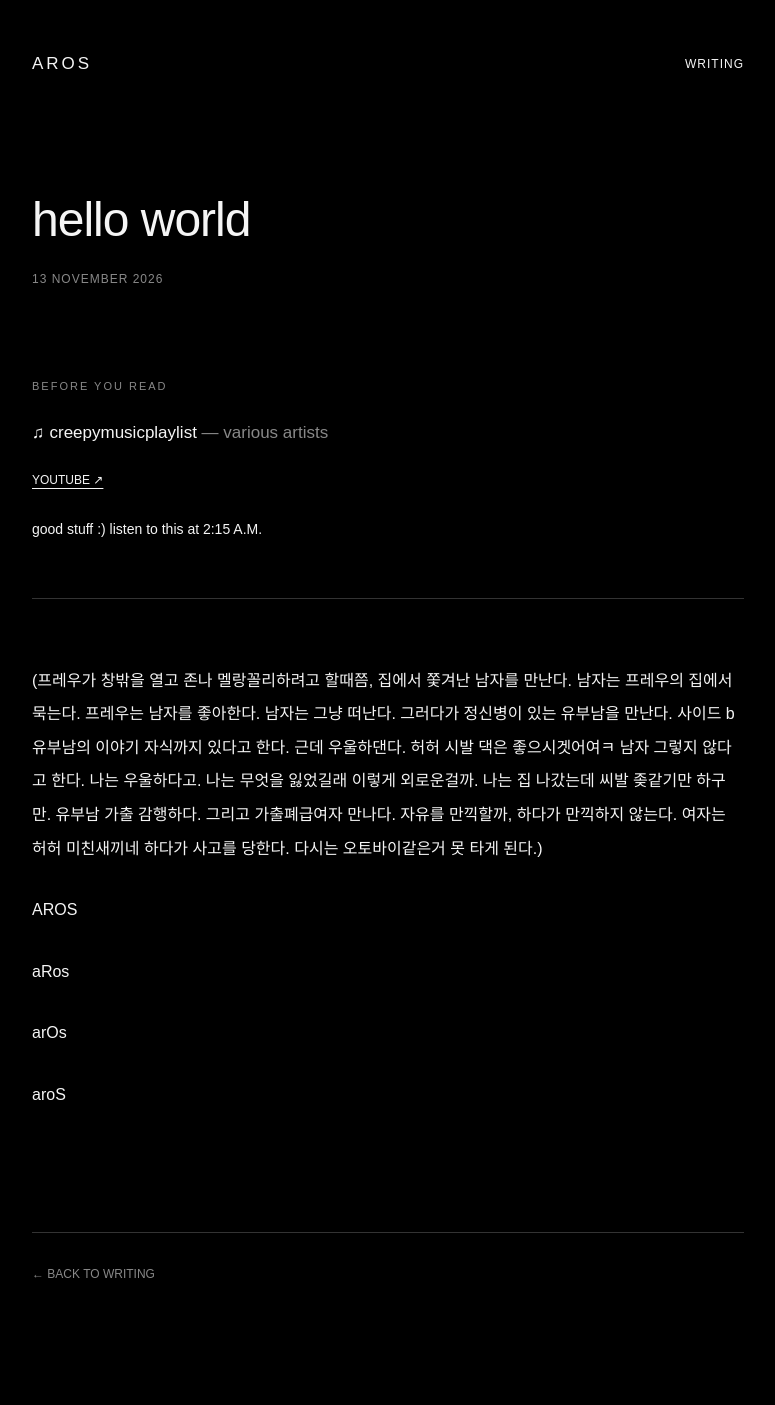
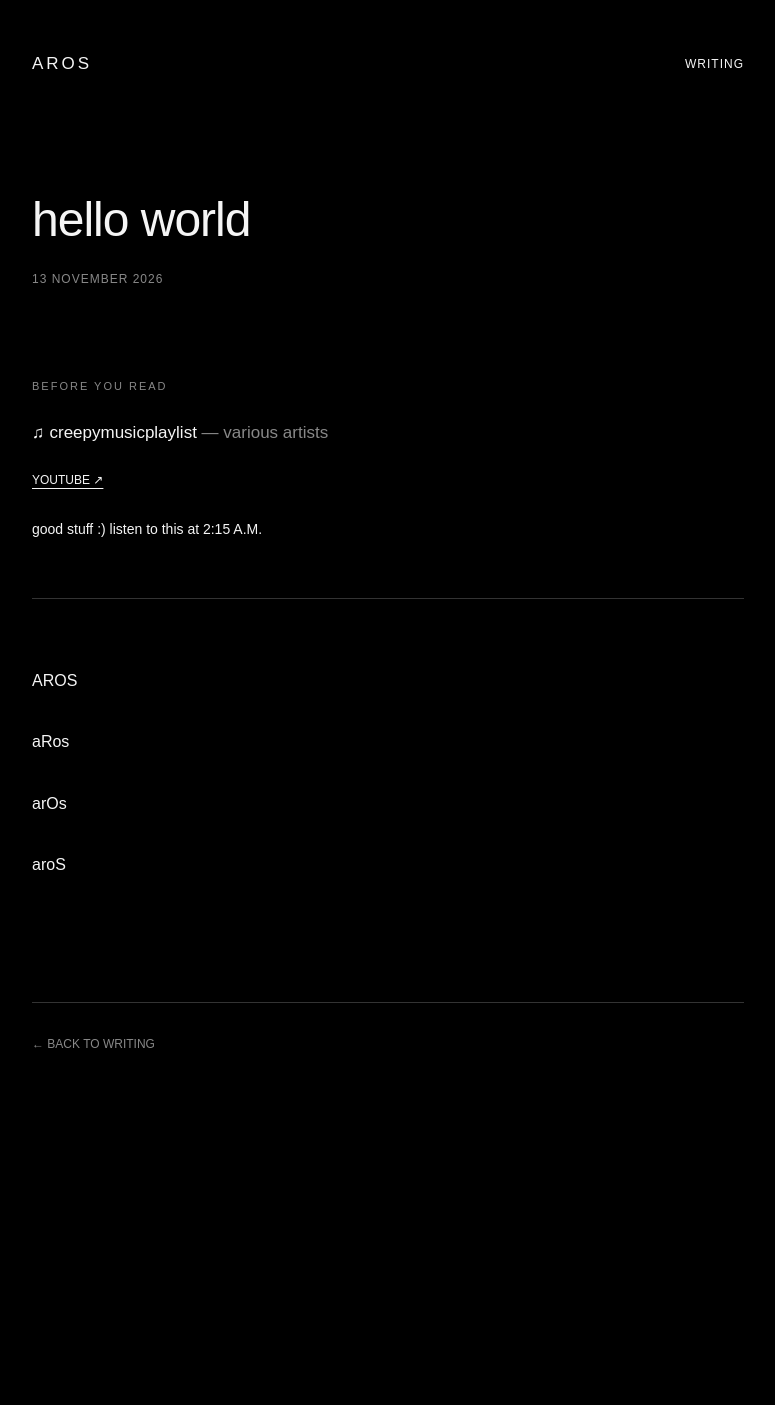
Before and after one commit to sagajellyfish/sagajellyfish.github.io, a Jekyll site: the page built from _posts/2026-11-13-hello-world.md, in a window 1280 px wide. Shown: the whole page, without its empty margins (252-1027 px from the left). Built offline with Jekyll 4.4.1, drawn with Linux system fonts in a browser that asks for light colours; after the commit the page ends 1176 px from its top, so only the background shows below that.

Commit message:
Update _posts/2026-11-13-hello-world.md (via Pages CMS)

```diff
--- a/_posts/2026-11-13-hello-world.md
+++ b/_posts/2026-11-13-hello-world.md
@@ -7,8 +7,6 @@ music_title: creepymusicplaylist
 music_artist: various artists
 youtube_url: https://www.youtube.com/watch?v=wLkX6uY2JXQ&list=RDwLkX6uY2JXQ&start_radio=1
 ---
-(프레우가 창밖을 열고 존나 멜랑꼴리하려고 할때쯤, 집에서 쫓겨난 남자를 만난다. 남자는 프레우의 집에서 묵는다. 프레우는 남자를 좋아한다. 남자는 그냥 떠난다. 그러다가 정신병이 있는 유부남을 만난다. 사이드 b 유부남의 이야기 자식까지 있다고 한다. 근데 우울하댄다. 허허 시발 댁은 좋으시겟어여ㅋ 남자 그렇지 않다고 한다. 나는 우울하다고. 나는 무엇을 잃었길래 이렇게 외로운걸까. 나는 집 나갔는데 씨발 좆같기만 하구만. 유부남 가출 감행하다. 그리고 가출폐급여자 만나다. 자유를 만끽할까, 하다가 만끽하지 않는다. 여자는 허허 미친새끼네 하다가 사고를 당한다. 다시는 오토바이같은거 못 타게 된다.)
-
 AROS
 
 aRos
```
